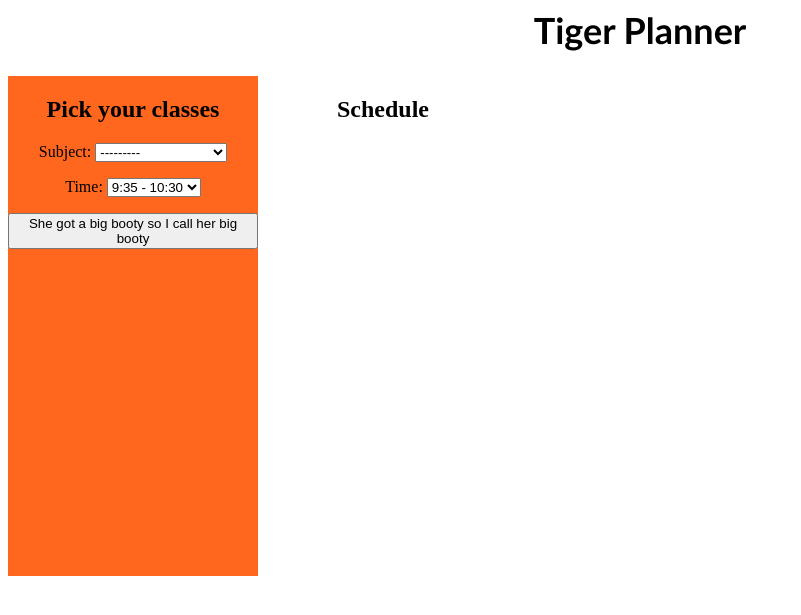
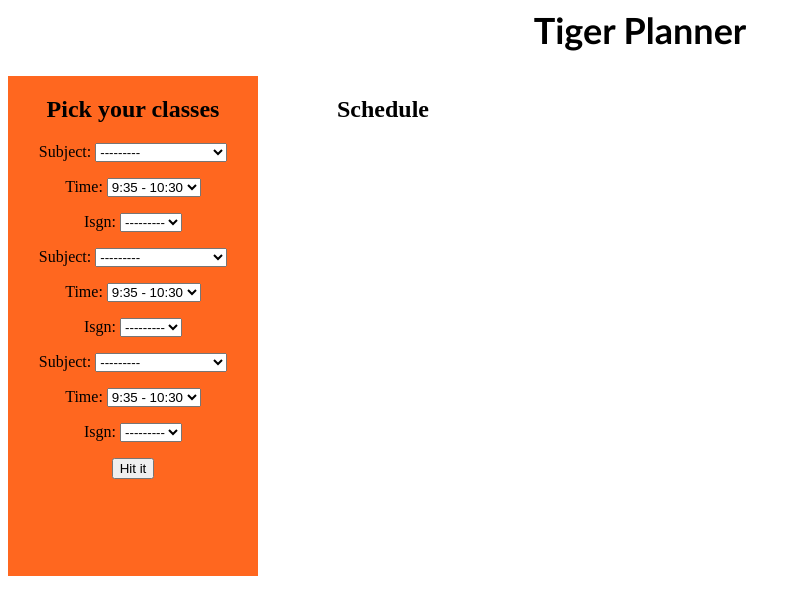
Before and after one commit to temucher/TigerPlanner, a Django app: template selection/templates/selection/home.html in a window 1280 px wide. Shown: the top 615 px of the page, without its empty margins (0-801 px from the left). Run offline with Django 3.2, Linux system fonts and the light colour scheme; the template is opened without the code that fills it: values that come from a table or form of the project are taken from there, others are empty.

Commit message:
Playing around with moving everything to one ModelForm

```diff
--- a/selection/admin.py
+++ b/selection/admin.py
@@ -1,6 +1,6 @@
 from django.contrib import admin
-from .models import SubjectDropdown
+from .models import ClassData
 
 # Register your models here.
 
-admin.site.register(SubjectDropdown)
+admin.site.register(ClassData)
--- a/selection/forms.py
+++ b/selection/forms.py
@@ -1,7 +1,8 @@
 from django import forms
-from .models import SubjectDropdown
+from .models import ClassData
 
 # potentially find a way to just have this tuple of tuples linked to a csv file? or a table?
+# also don't think this needs to be here
 SUBJECTS = (
     ('COMP', 'Computer Science'),
     ('COGS', 'Cognitive Science'),
@@ -11,11 +12,20 @@
     # subject_choice = forms.CharField(label="Subject:", widget=forms.Select(choices=SUBJECTS))
 
     class Meta:
-        model = SubjectDropdown
-        fields = ['subject']
+        model = ClassData
+        fields = ['subject', 'time', 'isgn']
 
+
+'''
 class TimeForm(forms.ModelForm):
 
     class Meta:
-        model = SubjectDropdown
+        model = ClassData
         fields = ['time']
+
+class ISGNForm(forms.ModelForm):
+
+    class Meta:
+        model = ClassData
+        fields = ['isgn']
+'''
--- a/selection/models.py
+++ b/selection/models.py
@@ -1,7 +1,7 @@
 from django.db import models
 
 # Creating tuple for class subjects
-
+# placeholder data for right now
 SUBJECTS = (
     ('COMP', 'Computer Science'),
     ('COGS', 'Cognitive Science'),
@@ -9,14 +9,22 @@
 
 TIMES = (
     ('9:35 - 10:30', '9:35 - 10:30'),
-    ('default', 'default')
+    ('default', 'default'),
 )
+
+ISGNS = (
+    ('1234', '1234'),
+)
+
+
 # Model for first dropdown menu, academic subjects
 # RENAME, make this one model for all class data
 # Started doing that by adding a time field
-class SubjectDropdown(models.Model):
-    subject = models.CharField(max_length=200, choices=SUBJECTS)
-    time = models.CharField(max_length=200, choices=TIMES, default='DEFAULT_VALUE')
+class ClassData(models.Model):
+    subject = models.CharField(max_length=40, choices=SUBJECTS)
+    time = models.CharField(max_length=30, choices=TIMES, default='DEFAULT_VALUE')
+    isgn = models.CharField(max_length=30, choices=ISGNS)
+    instructor = models.CharField(max_length=40)
     # Important to make your own __str__ method in each model to see
     # what the actual text is, not just how django represents each object
     def __str__(self):
--- a/selection/templates/selection/home.html
+++ b/selection/templates/selection/home.html
@@ -11,11 +11,14 @@
         <div class="class-select-box">
             <h2>Pick your classes</h2>
             <form action="" method="post">{% csrf_token %}
-                {{ form.as_p }}
+                {{ subject_form.as_p }}
             </form>
             <form action="" method="post">{% csrf_token %}
-                {{ t_form.as_p }}
-                <button type="submit">She got a big booty so I call her big booty</button>
+                {{ isgn_form.as_p }}
+            </form>
+            <form action="" method="post">{% csrf_token %}
+                {{ time_form.as_p }}
+                <button type="submit">Hit it</button>
             </form>
         </div>
         <div class="schedule-box">
```
Also changed, not shown: selection/views.py (+13 -6 lines), db.sqlite3, selection/migrations/0003_auto_20180130_0139.py (added), selection/migrations/0004_auto_20180130_0143.py (added).
